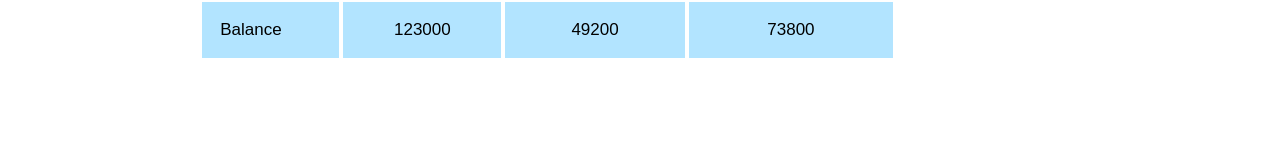
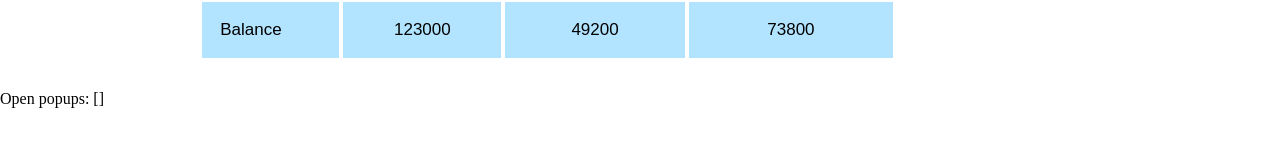
Before and after one commit to deviun/chunk-budget, a React (Create React App) app: page / in a window 1280 px wide. Shown: the part 474-620 px from the top of the page. Built offline with nearby package versions, Linux system fonts and the light colour scheme.

Commit message:
view popups container in app

```diff
--- a/src/components/App.js
+++ b/src/components/App.js
@@ -5,6 +5,7 @@ import PropTypes from 'prop-types';
 import Header from './Header';
 import WelcomePage from './WelcomePage';
 import ExpenseTable from '../containers/ExpenseTable';
+import Popups from '../containers/Popups';
 
 class App extends Component {
   render () {
@@ -13,6 +14,7 @@ class App extends Component {
         <Header />
         {this.props.isWelcome && <WelcomePage />}
         {!this.props.isWelcome && <ExpenseTable />}
+        <Popups />
       </div>
     );
   }
```
